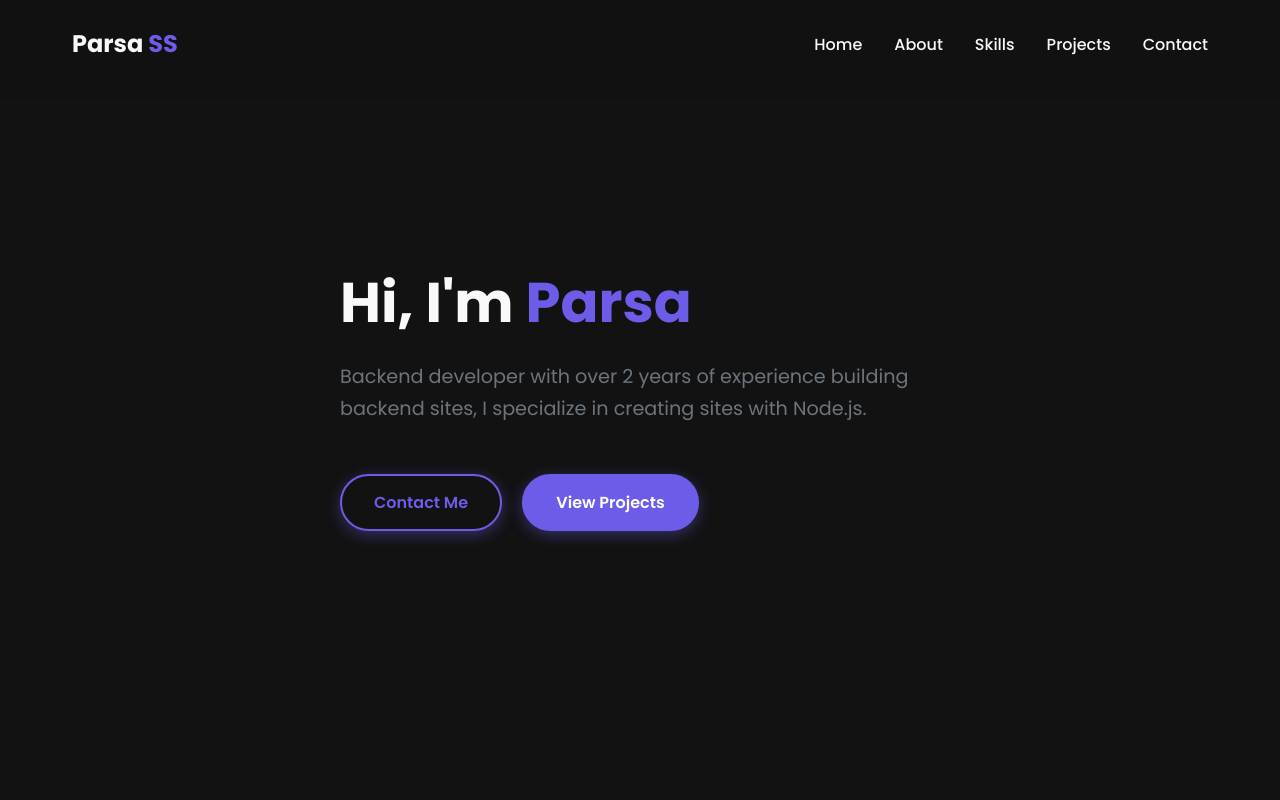
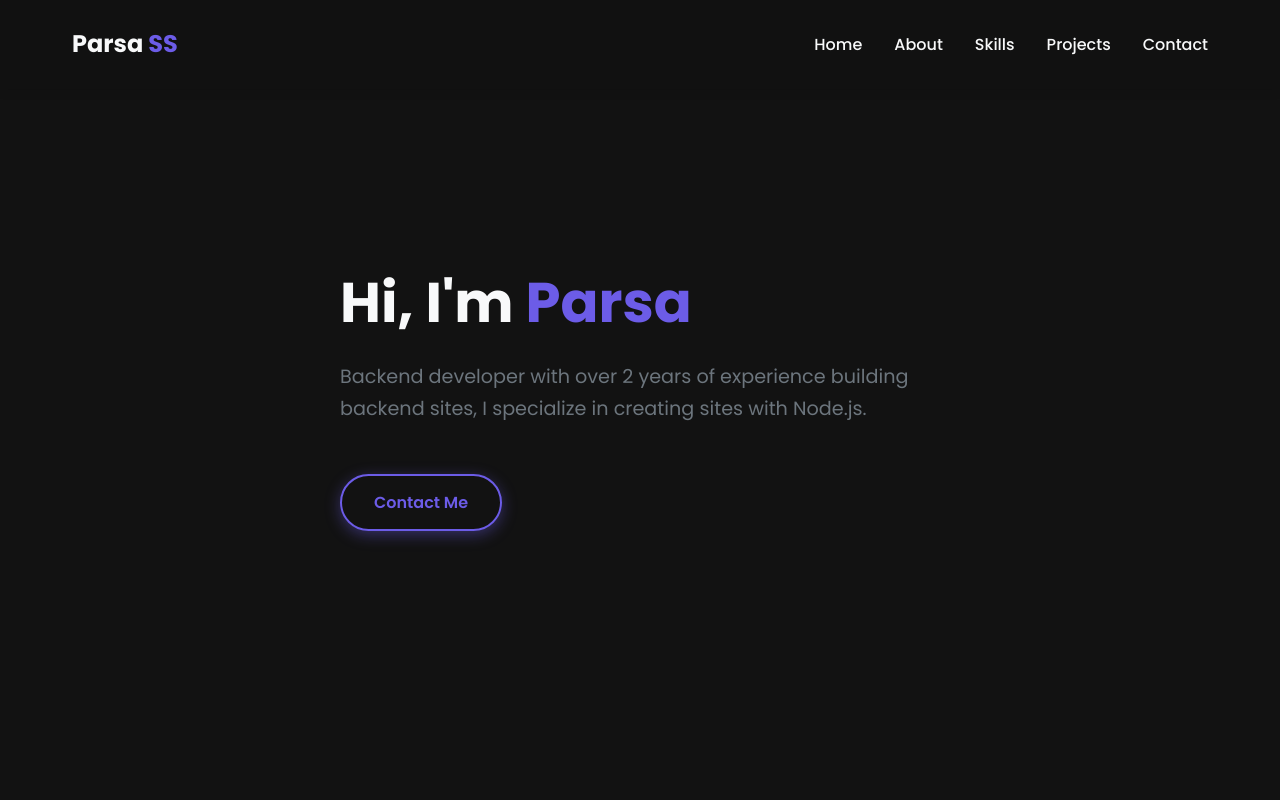
Before and after one commit to parsa-saadat/0, a plain HTML site: page index.html in a window 1280 px wide. Shown: the top 800 px of the page. Drawn offline with Linux system fonts and the light colour scheme.

Commit message:
remove view projects btn

```diff
--- a/index.html
+++ b/index.html
@@ -515,7 +515,6 @@
                         creating sites with Node.js.</p>
                     <div>
                         <a href="#footer" class="btn btn-outline">Contact Me</a>
-                        <a href="#projects" class="btn">View Projects</a>
                     </div>
                 </div>
             </div>
```
